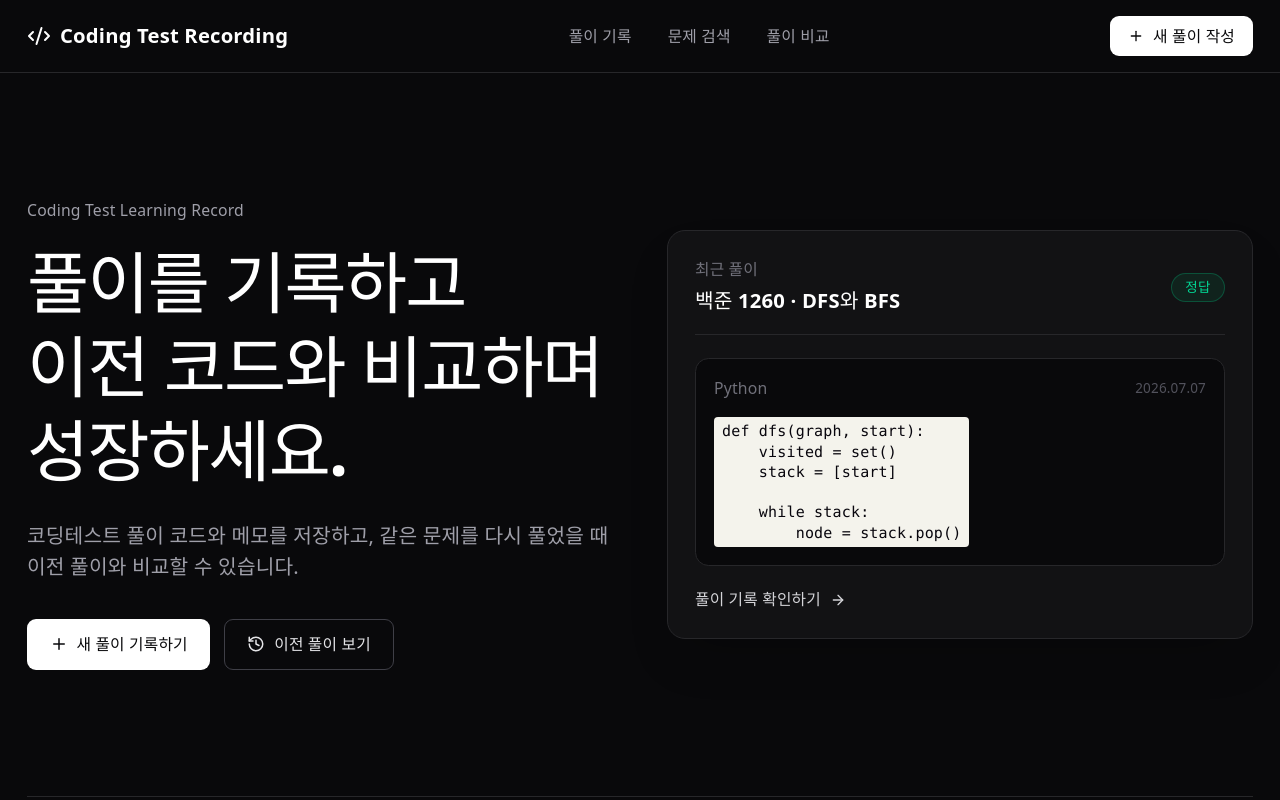
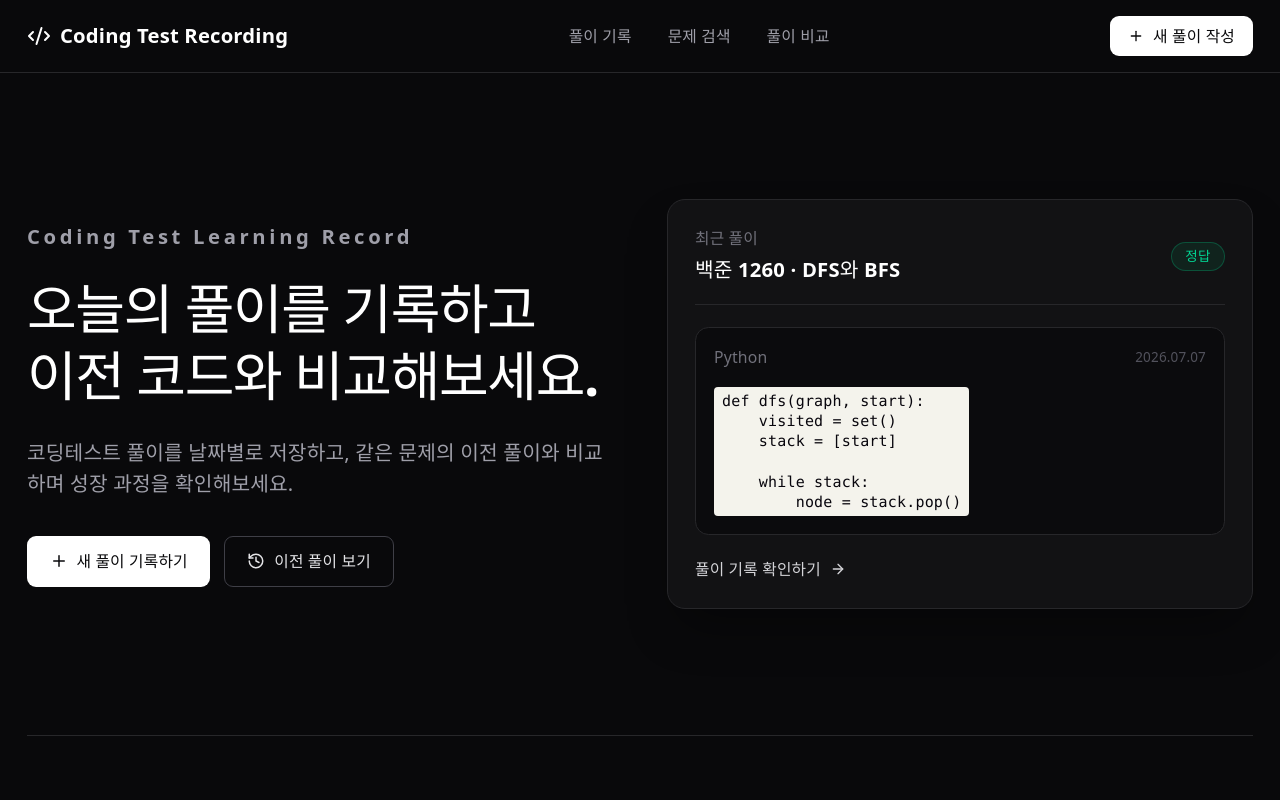
Before and after one commit to daewon999/coding-test-recording, a React (Vite) app in the folder frontend/: page / in a window 1280 px wide. Shown: the top 800 px of the page. Built offline with nearby package versions, Linux system fonts and the light colour scheme.

Commit message:
style: refine hero section typography and colors

```diff
--- a/frontend/src/components/main/HeroSection.tsx
+++ b/frontend/src/components/main/HeroSection.tsx
@@ -7,21 +7,19 @@ function HeroSection() {
       <div className="grid items-center gap-12 lg:grid-cols-2">
         {/* 왼쪽: 서비스 소개 */}
         <div>
-          <p className="mb-4 text-sm font-medium text-zinc-400">
+          <p className="mb-5 text-lg font-semibold tracking-[0.18em] text-zinc-400">
             Coding Test Learning Record
           </p>
 
-          <h1 className="max-w-2xl text-4xl font-semibold leading-tight tracking-tight text-white md:text-5xl lg:text-6xl">
-            풀이를 기록하고
+          <h1 className="text-4xl font-bold leading-tight tracking-tight text-white md:text-5xl">
+            오늘의 풀이를 기록하고
             <br />
-            이전 코드와 비교하며
-            <br />
-            성장하세요.
+            이전 코드와 비교해보세요.
           </h1>
 
           <p className="mt-6 max-w-xl text-base leading-7 text-zinc-400 md:text-lg">
-            코딩테스트 풀이 코드와 메모를 저장하고, 같은 문제를 다시
-            풀었을 때 이전 풀이와 비교할 수 있습니다.
+            코딩테스트 풀이를 날짜별로 저장하고, 같은 문제의 이전 풀이와
+            비교하며 성장 과정을 확인해보세요.
           </p>
 
           {/* 주요 버튼 */}
@@ -45,7 +43,7 @@ function HeroSection() {
         </div>
 
         {/* 오른쪽: 서비스 요약 카드 */}
-        <div className="rounded-2xl border border-zinc-800 bg-zinc-900/60 p-6 shadow-2xl shadow-black/20">
+        <div className="rounded-2xl border border-zinc-800 bg-zinc-900/60 p-6 shadow-2xl shadow-black/40">
           <div className="flex items-center justify-between border-b border-zinc-800 pb-4">
             <div>
               <p className="text-sm text-zinc-500">최근 풀이</p>
@@ -59,7 +57,7 @@ function HeroSection() {
             </span>
           </div>
 
-          <div className="mt-5 rounded-xl border border-zinc-800 bg-zinc-950 p-4">
+          <div className="mt-5 rounded-xl border border-zinc-800 bg-zinc-950/70 p-4">
             <div className="flex items-center justify-between">
               <span className="text-sm text-zinc-500">Python</span>
               <span className="text-xs text-zinc-600">2026.07.07</span>
```
